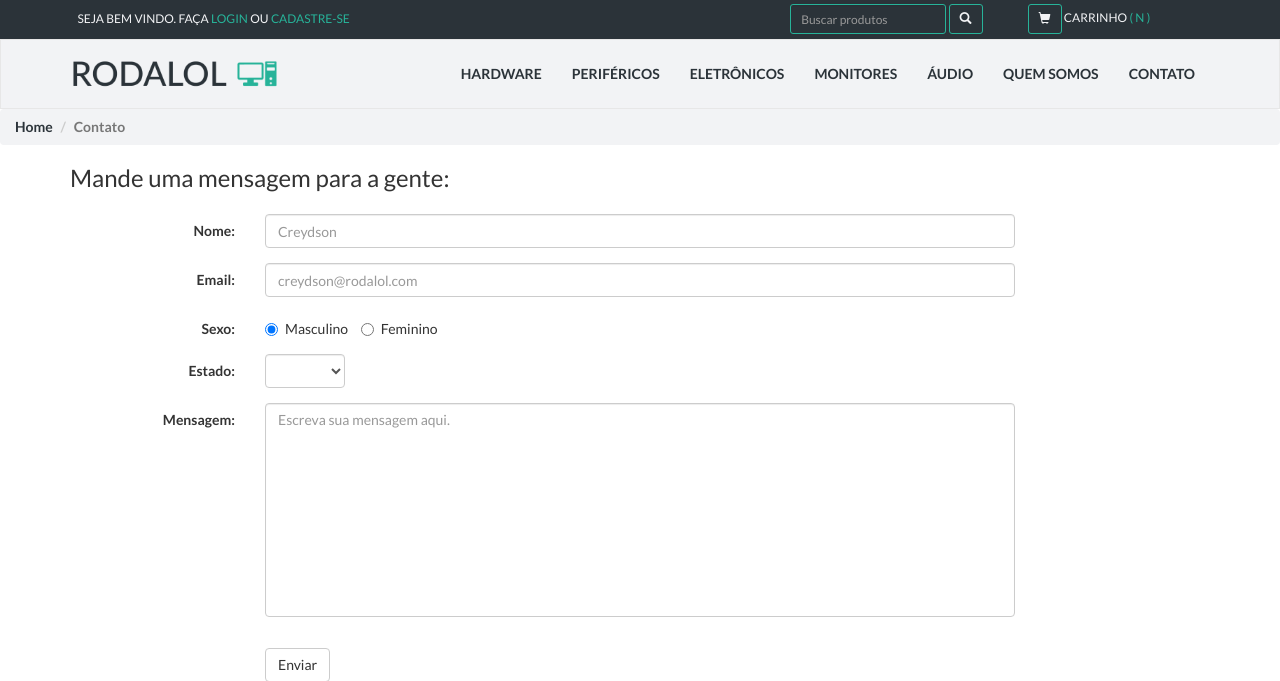
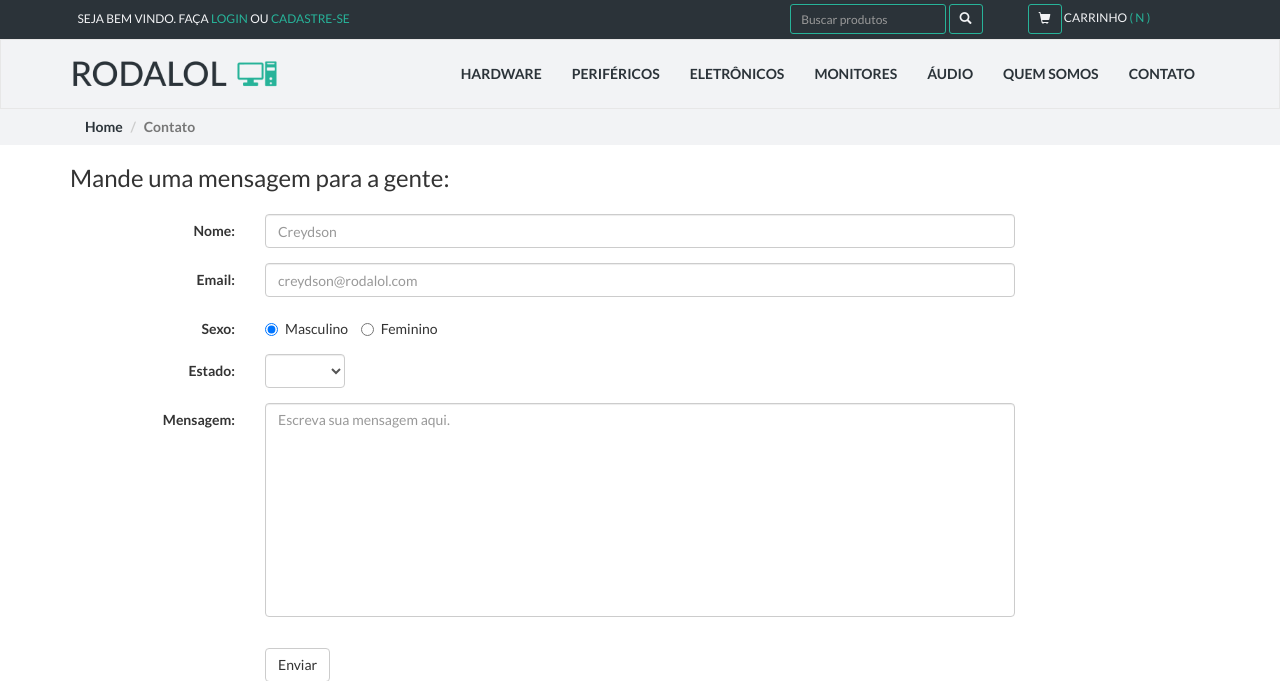
Before and after one commit to thbighead/rodalol, a Laravel app: page /contato in a window 1280 px wide. Shown: the top 681 px of the page. Run offline with Laravel 8, Linux system fonts and the light colour scheme; settings files or empty folders that the repository lacks are supplied; some libraries are stand-ins or nearby versions.

Commit message:
* breadcrumb corrigido - centralizado

```diff
--- a/resources/views/static/contato.blade.php
+++ b/resources/views/static/contato.blade.php
@@ -3,10 +3,14 @@
 @section('title', 'Contato')
 
 @section('content')
-    <ol class="breadcrumb">
-        <li><a href="{{route('paginaInicial')}}">Home</a></li>
-        <li class="active">Contato</li>
-    </ol>
+    <section class="acertaBreadcrumb bg-light">
+        <div class="container">
+                    <ol class="breadcrumb tiraBorda">
+                        <li><a href="{{route('paginaInicial')}}">Home</a></li>
+                        <li class="active">Contato</li>
+                    </ol>
+        </div>{{--  .container --}}
+    </section>{{--  #breadcrumb --}}
     <div class="container">
         <h3>Mande uma mensagem para a gente:</h3>
 
```
